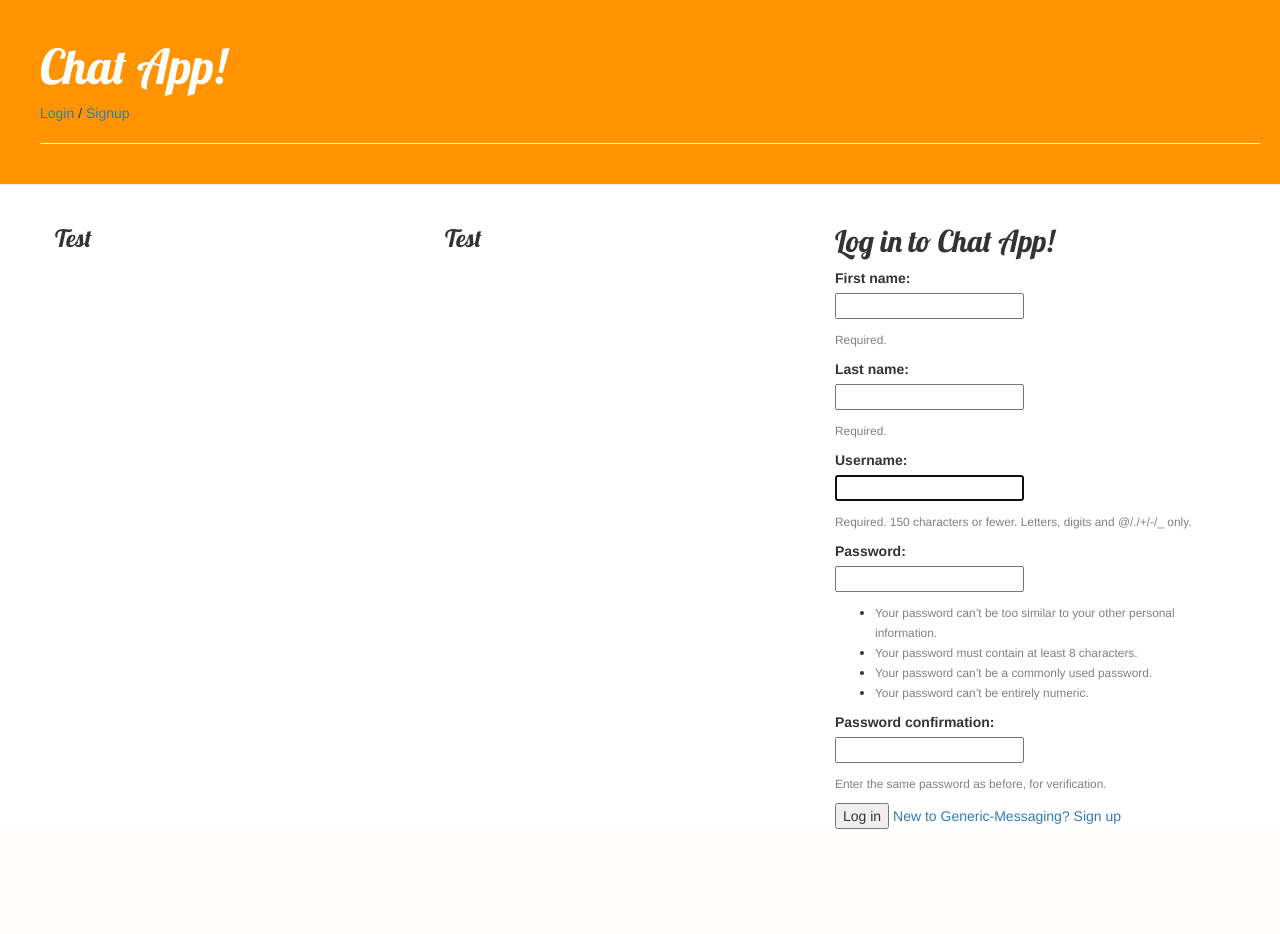
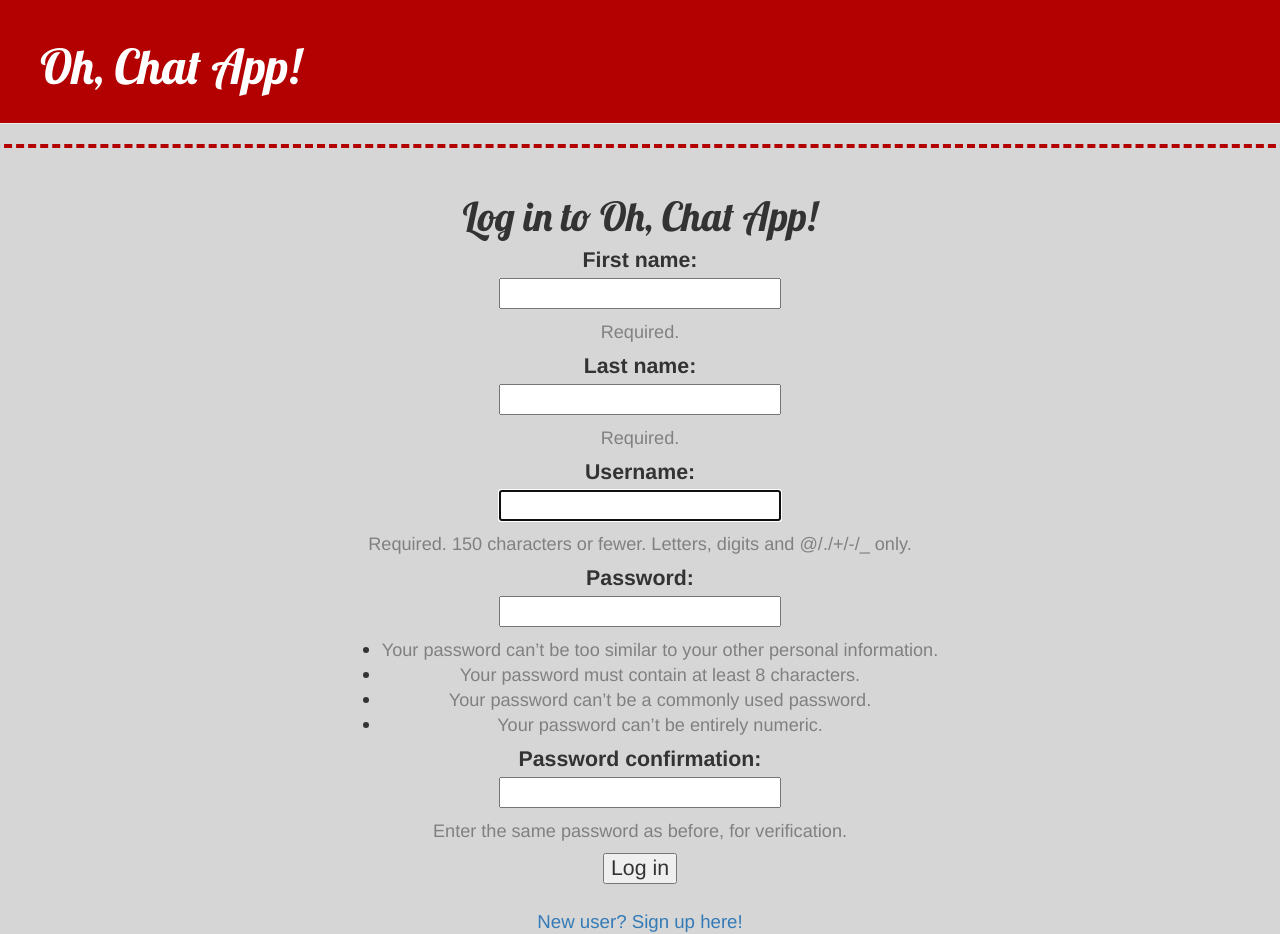
Before and after one commit to FatherLied/Generic-Messaging, a Django app: template dashboard/templates/dashboard/login.html in a window 1280 px wide. Before the commit the page ends 829 px from the top, so only its background shows below. Run offline with Django 3.2, Linux system fonts and the light colour scheme; the template is opened without the code that fills it: values that come from a table or form of the project are taken from there, others are empty; some libraries are stand-ins or nearby versions.

Commit message:
header now maroon

```diff
--- a/dashboard/static/css/blog.css
+++ b/dashboard/static/css/blog.css
@@ -1,5 +1,5 @@
 .page-header {
-    background-color: #ff9400;
+    background-color: #b30000;
     margin-top: 0;
     padding: 20px 20px 20px 40px;
 }
@@ -14,9 +14,47 @@
     margin-left: 40px;
 }
 
+body{
+    background-color: #d6d6d6;
+}
+
 h1, h2, h3, h4 {
     font-family: 'Lobster', cursive;
+    font-size: 30pt;
 }
+
+.upperlogin {
+    border: 4px #b30000;
+    border-style: dashed none none;
+    position: relative;
+    height: 350px;
+    line-height: 200px;
+    text-align: center;
+    margin-bottom: 200px;
+    margin-top: 20px;
+    margin-left: -20px;
+    margin-right:-20px;
+}
+
+.innerlogin {
+    position: relative
+    top: 50%;
+    height: 100px;
+    margin-top: -50px;
+
+    display: inline-block;
+    vertical-align: middle;
+    line-height: normal;
+}
+
+.loginform{
+    font-size: 16pt;
+}
+
+.loginform a{
+    font-size: 14pt;
+}
+
 
 .date {
     color: #828282;
@@ -38,7 +76,7 @@ h1, h2, h3, h4 {
 }
 
 .post {
-    margin-bottom: 70px;
+    margin-bottom: 20px;
 }
 
 .post h1 a, .post h1 a:visited {
--- a/dashboard/templates/dashboard/base.html
+++ b/dashboard/templates/dashboard/base.html
@@ -1,38 +1,31 @@
 {% load staticfiles %}
+
 <!DOCTYPE html>
 <html lang="en">
   <head>
     <meta charset="utf-8">
-    <title>{% block title %}Generic Messaging{% endblock %}</title>
+    <title>
+      {% block title %}
+        Generic Messaging
+      {% endblock %}
+    </title>
     <link rel="stylesheet" href="//maxcdn.bootstrapcdn.com/bootstrap/3.2.0/css/bootstrap.min.css">
     <link rel="stylesheet" href="//maxcdn.bootstrapcdn.com/bootstrap/3.2.0/css/bootstrap-theme.min.css">
     <link href='//fonts.googleapis.com/css?family=Lobster&subset=latin,latin-ext' rel='stylesheet' type='text/css'>
     <link rel="stylesheet" href="{% static 'css/blog.css' %}">
   </head>
+
   <body>
     <div class="page-header">
-      <h1><a href="/">Chat App!</a></h1>
-        {% if user.is_authenticated %}
-          <a href="{% url 'logout' %}">Logout</a>
-        {% else %}
-          <a href="{% url 'login' %}">Login</a> / <a href="{% url 'signup' %}">Signup</a>
-        {% endif %}
-      <hr>
+      <h1><a href="/">Oh, Chat App!</a></h1>
     </div>
+
     {% block content %}
-    <div class="content container">
-        <div class="row">
-          <div class="col-md-4">
-            <h3>Test</h3>          </div>
-          <div class="col-sm-4">
-            <h3>Test</h3>
-          </div>
-          <div class="col-sm-4">
-            {% block login %}
-            {% endblock %}
-          </div>
-        </div>
-    </div>
+      <div class="upperlogin">
+          {% block login %}
+          {% endblock %}
+      </div>
     {% endblock %}
   </body>
-  </html>
+
+</html>
--- a/dashboard/templates/dashboard/login.html
+++ b/dashboard/templates/dashboard/login.html
@@ -1,13 +1,15 @@
 {% extends 'dashboard/base.html' %}
 
 {% block login %}
-  <h2>Log in to Chat App!</h2>
+  <div class="innerlogin">
+    <h2>Log in to Oh, Chat App!</h2>
     {% if form.errors %}
       <p style="color: red">Your username and password didn't match. Please try again.</p>
     {% endif %}
     <form method="post">
       {% csrf_token %}
       <input type="hidden" name="next" value="{{ next }}" />
+      <div class = "loginform">
         {% for field in form %}
           <p>
             {{ field.label_tag }}<br>
@@ -21,6 +23,9 @@
           </p>
         {% endfor %}
         <button type="submit">Log in</button>
-    <a href="{% url 'signup' %}">New to Generic-Messaging? Sign up</a>
+        <br><br>
+        <a href="{% url 'signup' %}">New user? Sign up here!</a>
+      </div>
     </form>
+  </div>
 {% endblock %}
```
Also changed, not shown: db.sqlite3. Lines whose indentation alone changed are shown as unchanged.
